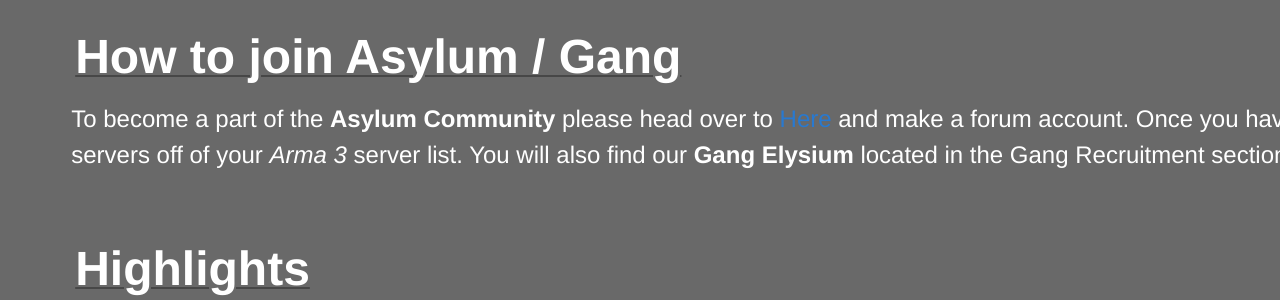
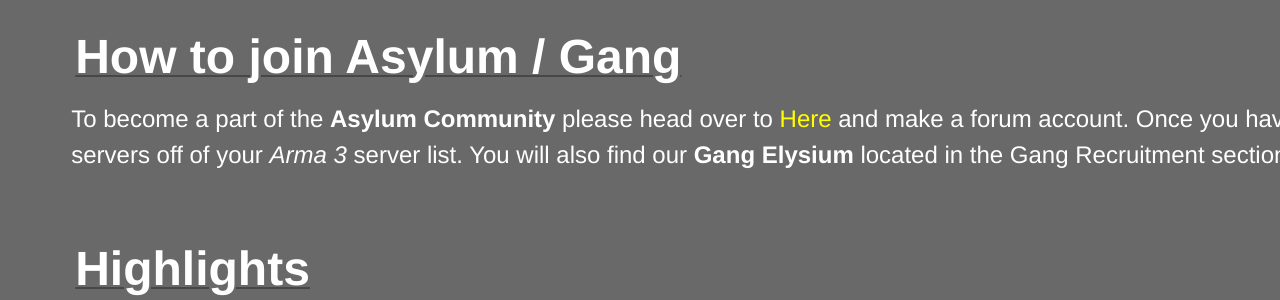
Before and after one commit to DerekR0123/Rossfitness.github.io, a Jekyll site: the page index.html, which Jekyll copies as it is, in a window 1280 px wide. Shown: the part 1055-1355 px from the top of the page. Built offline with Jekyll 4.4.1, drawn with Linux system fonts in a browser that asks for light colours.

Commit message:
Update stylesheet.css

```diff
--- a/stylesheets/stylesheet.css
+++ b/stylesheets/stylesheet.css
@@ -86,7 +86,6 @@
 
 a {
   background-color: transparent;
-  color: "yellow";
 }
 
 /**
@@ -96,6 +95,14 @@
 a:active,
 a:hover {
   outline: 0;
+}
+a:link,
+a:visited {
+  color: yellow;
+}
+a:active {
+  color: purple;
+}
 }
 
 /* Text-level semantics
```
